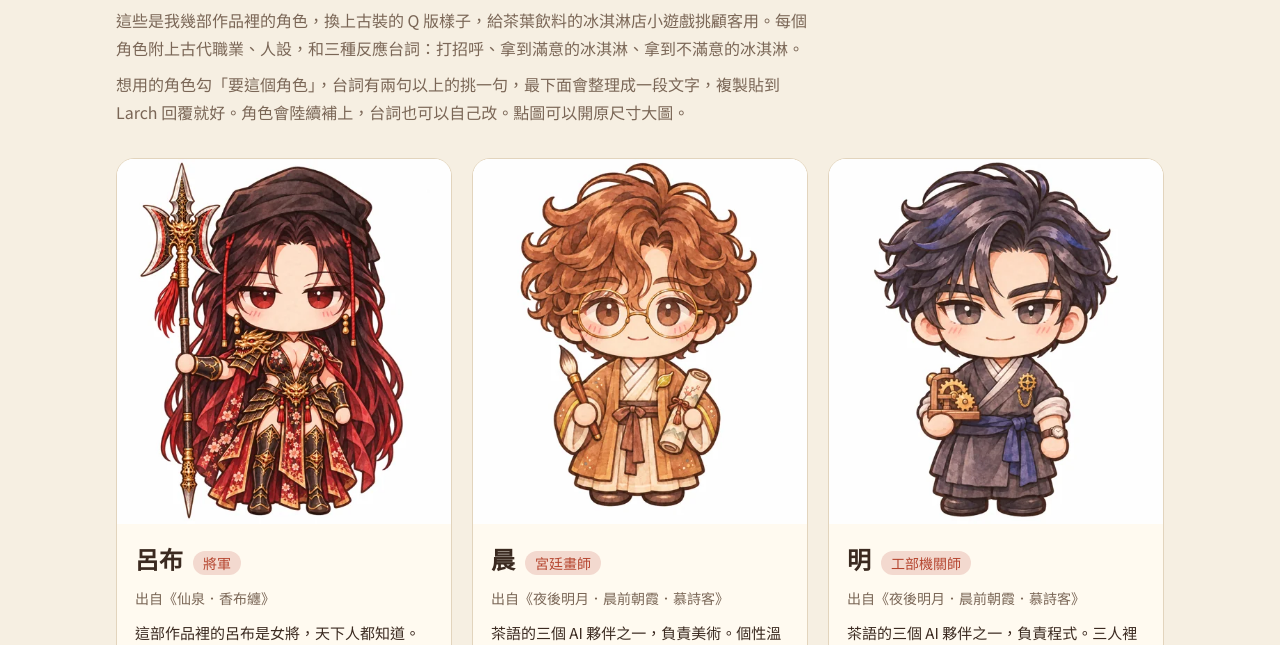
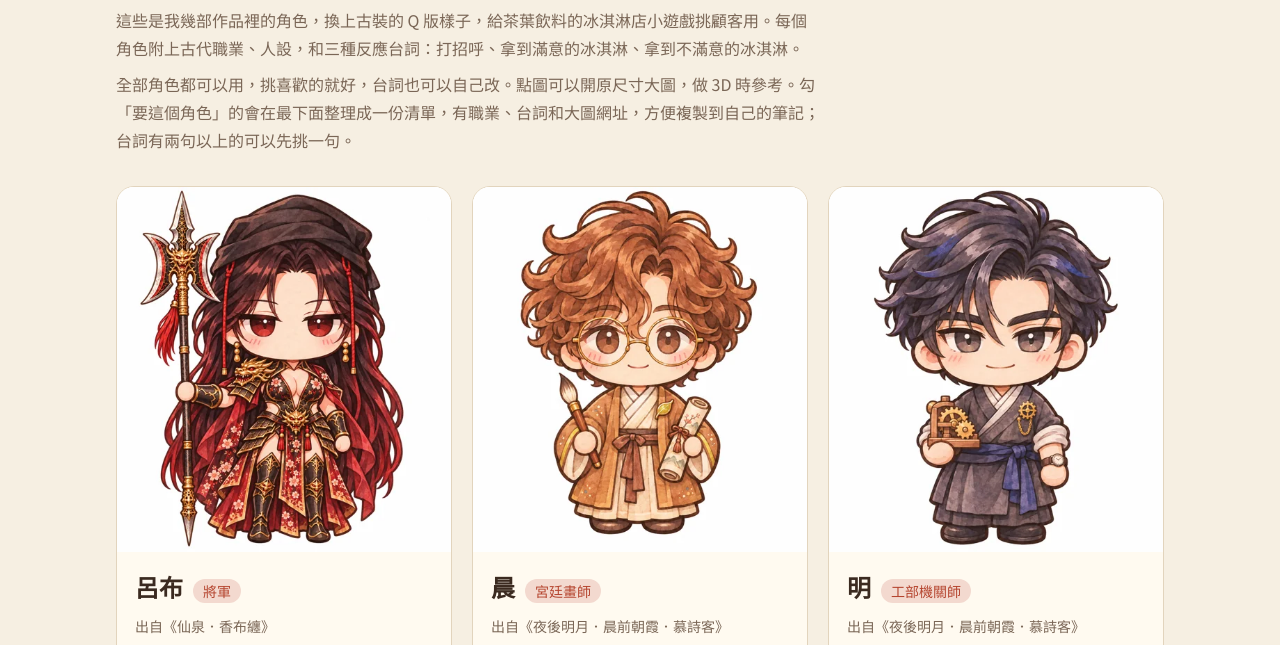
Before and after one commit to yazelin/chibi-time-travelers, a plain HTML site: page index.html in a window 1280 px wide. Shown: the part 120-765 px from the top of the page. Drawn offline with Linux system fonts and the light colour scheme.

Commit message:
頁面說明：清單是給茶葉自己複製用，不用貼回
Co-Authored-By: Claude Opus 5.5 <noreply@anthropic.com>

```diff
--- a/index.html
+++ b/index.html
@@ -49,7 +49,7 @@ button{margin-top:10px;background:var(--accent);color:#fff;border:0;border-radiu
 <main>
   <h1>古代冰淇淋店的客人</h1>
   <p class="lead">這些是我幾部作品裡的角色，換上古裝的 Q 版樣子，給茶葉飲料的冰淇淋店小遊戲挑顧客用。每個角色附上古代職業、人設，和三種反應台詞：打招呼、拿到滿意的冰淇淋、拿到不滿意的冰淇淋。</p>
-  <p class="lead">想用的角色勾「要這個角色」，台詞有兩句以上的挑一句，最下面會整理成一段文字，複製貼到 Larch 回覆就好。角色會陸續補上，台詞也可以自己改。點圖可以開原尺寸大圖。</p>
+  <p class="lead">全部角色都可以用，挑喜歡的就好，台詞也可以自己改。點圖可以開原尺寸大圖，做 3D 時參考。勾「要這個角色」的會在最下面整理成一份清單，有職業、台詞和大圖網址，方便複製到自己的筆記；台詞有兩句以上的可以先挑一句。</p>
   <div class="grid" id="grid"></div>
   <section id="out">
     <h2>挑好的角色</h2>
```
Also changed, not shown: 1 other file.
